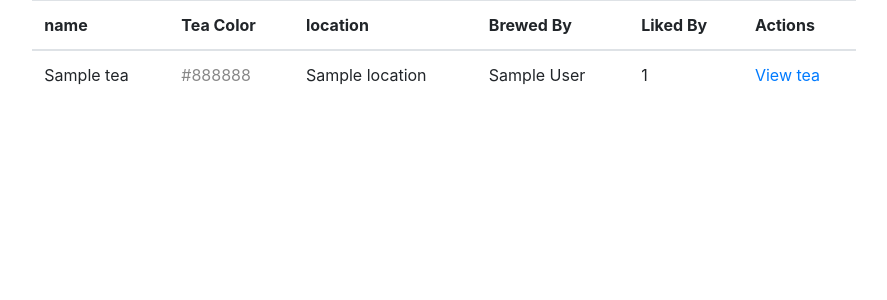
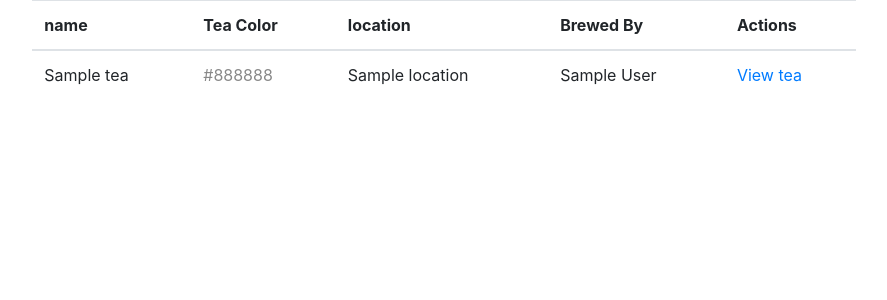
Before and after one commit to gfullsack/Solo_project, a Flask app: template flask_app/templates/dashboard.html in a window 1280 px wide. Shown: the part 104-404 px from the top of the page, without its empty margins (196-1083 px from the left). Run offline with Flask 2, Linux system fonts and the light colour scheme; the template is opened without the code that fills it: most values are stand-ins (such as "Sample title", 1, 10 or a date in 2020); some libraries are stand-ins or nearby versions.

Commit message:
temp broken

```diff
--- a/flask_app/templates/dashboard.html
+++ b/flask_app/templates/dashboard.html
@@ -28,7 +28,7 @@
                     <th>Tea Color</th>
                     <th>location</th>
                     <th>Brewed By</th>
-                    <th>Liked By</th>
+                    <!-- <th>Liked By</th> -->
                     <th>Actions</th>
                 </tr>
             </thead>
@@ -36,11 +36,11 @@
                 {% for tea in all_teas %}
                 <tr>
                     <td>{{ tea.name }}</td>
-                    <td style="color:{{ tea.tea_color}}" >{{ tea.tea_color}}</td>
+                    <td style="color:{{ tea.tea_color}}"> {{ tea.tea_color}}</td>
                     <td>{{ tea.location}}</td>
                     <td>{{ tea.founder.first_name }} {{ tea.founder.last_name }}</td>
 
-                    <td>{{tea.likes|length}}</td>
+                    <!-- <td>{{tea.likes|length}}</td> -->
 
                     <td>
                         <a href="/tea/{{tea.id}}">View tea</a>
```
